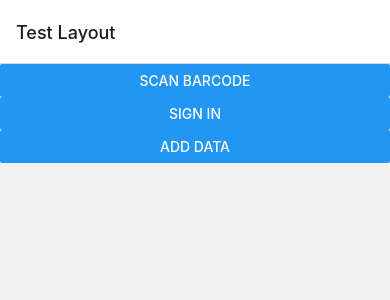
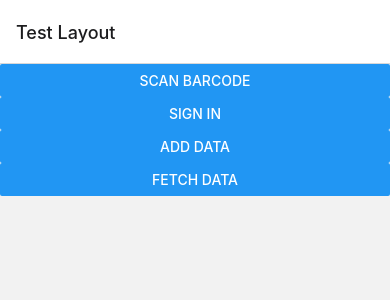
Before and after one commit to pequode/Senior-Design-Mini-Project-Mahabir-Kent_Scheller, a React Native app in the folder hello_world/: screen / in a window 390 px wide. Shown: the top 300 px of the page. Built offline with nearby package versions, Linux system fonts and the light colour scheme; no server answers; what @react-native-community/google-signin would draw is missing.

Commit message:
added pull functionality
hahah

```diff
--- a/hello_world/App.js
+++ b/hello_world/App.js
@@ -2,8 +2,9 @@
 import * as React from 'react';
 // import  useState  from 'react';
 import  Camera  from './screens/Camera';
-import  SignIn  from './screens/SignIn';addData
+import  SignIn  from './screens/SignIn';
 import  addData  from './screens/addData';
+import  fetchData  from './screens/fetchData';
 // import { SignIn } from './screens/SignIn.js';
 import { NavigationContainer } from '@react-navigation/native';
 import { createNativeStackNavigator } from '@react-navigation/native-stack';
@@ -87,6 +88,10 @@ const HomeScreen = ({ navigation }) => {
         title="add data"
         onPress={() => navigation.navigate('addData')}
       />
+      <Button
+        title="fetch data"
+        onPress={() => navigation.navigate('fetchData')}
+      />
     </View>
 
   );
@@ -104,6 +109,7 @@ const MyStack = () => {
         <Stack.Screen name="SignIn" component={SignIn} />
         <Stack.Screen name="SignOut" component={SignOut} />
         <Stack.Screen name="addData" component={addData} />
+        <Stack.Screen name="fetchData" component={fetchData} />
       </Stack.Navigator>
     </NavigationContainer>
   );
--- /dev/null
+++ b/hello_world/screens/fetchData.js
@@ -0,0 +1,54 @@
+import React, { Component } from 'react';
+import { useState, useRef, useEffect } from 'react';
+import type {Node} from 'react';
+import { GoogleSigninButton } from '@react-native-community/google-signin';
+ import {
+    View,
+    Text,
+    TouchableHighlight,
+    StyleSheet,
+    TextInput,
+    Alert,
+
+} from 'react-native';
+
+import { ActivityIndicator, TouchableOpacity, Dimensions, Image } from 'react-native';
+import { Headline, Paragraph,TouchableRipple  } from 'react-native-paper';
+import { useIsFocused } from '@react-navigation/core';
+import { useNavigation } from '@react-navigation/native';
+import auth from '@react-native-firebase/auth';
+import { GoogleSignin, statusCodes } from '@react-native-community/google-signin';
+
+import database from '@react-native-firebase/database';
+
+//import ItemComponent from '../components/ItemComponent';
+
+
+
+const fetchData =({ navigation }) => {
+    const [itemsArray, setItemsArray] = React.useState([]);
+    React.useEffect(() => {
+        database().ref('/items').on('value', snapshot => {
+        let data = snapshot.val();
+        const items = Object.values(data);
+        setItemsArray(items);
+        console.log(items)
+        });
+        console.log(itemsArray)
+    }, []);
+
+    return (
+
+    <View>
+      {/* {itemsArray != [] ? (
+        <Text>{itemsArray[0]}</Text>
+         ) : (
+        <Text>No items</Text>
+       )} */}
+    </View>
+    );
+
+
+  };
+
+export default fetchData;
```
Also changed, not shown: 1 other file (tests, documents, lock files or other folders).
